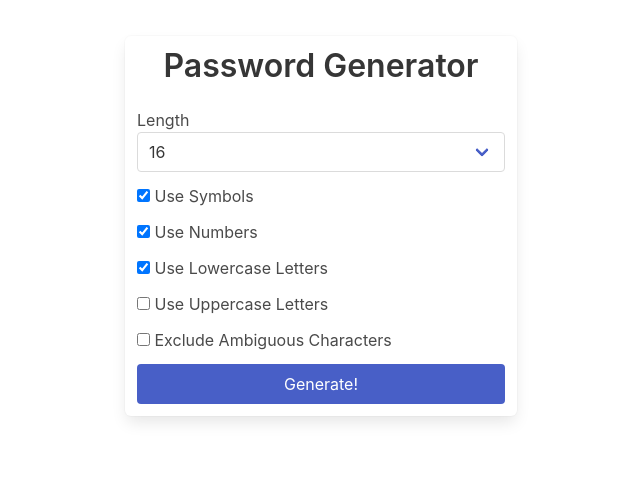
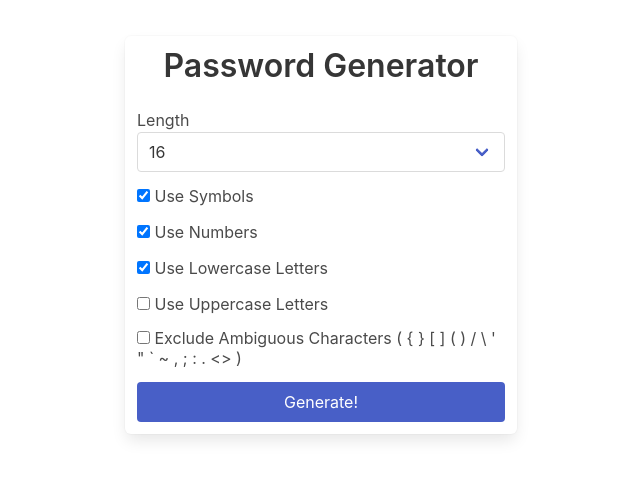
Before and after one commit to ClaytonDewey/pw, an Angular app: page / in a window 1280 px wide. Shown: the top 478 px of the page, without its empty margins (319-959 px from the left). Built offline with nearby package versions, Linux system fonts and the light colour scheme.

Commit message:
Include a more helpful label for ambiguous characters

```diff
--- a/src/app/app.component.html
+++ b/src/app/app.component.html
@@ -53,7 +53,7 @@
                 <div class="control">
                     <label class="checkbox">
                         <input (change)="onChangeAmbiguousChar()" type="checkbox" />
-                        Exclude Ambiguous Characters
+                        Exclude Ambiguous Characters ( {{ "{" }} {{ "}" }} [ ] ( ) / \ ' " ` ~ , ; : . <> )
                     </label>
                 </div>
             </div>
```
